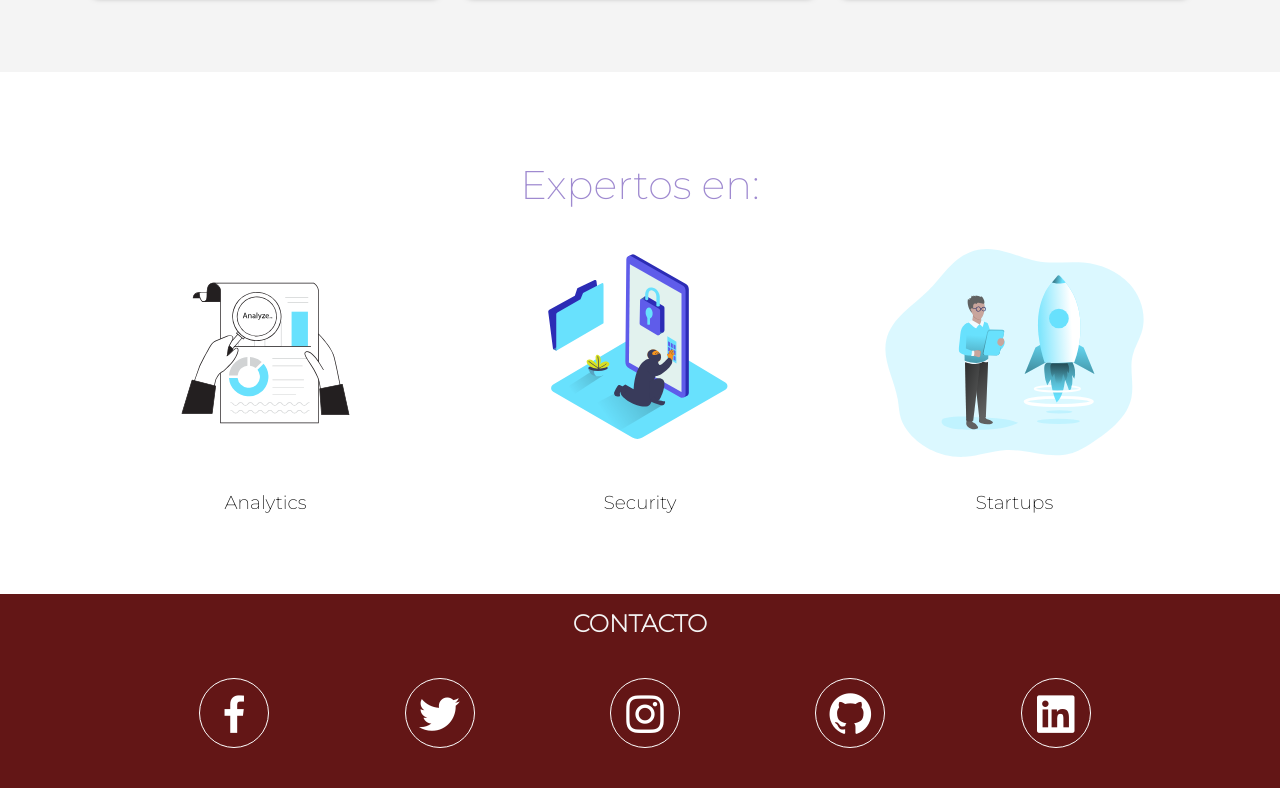
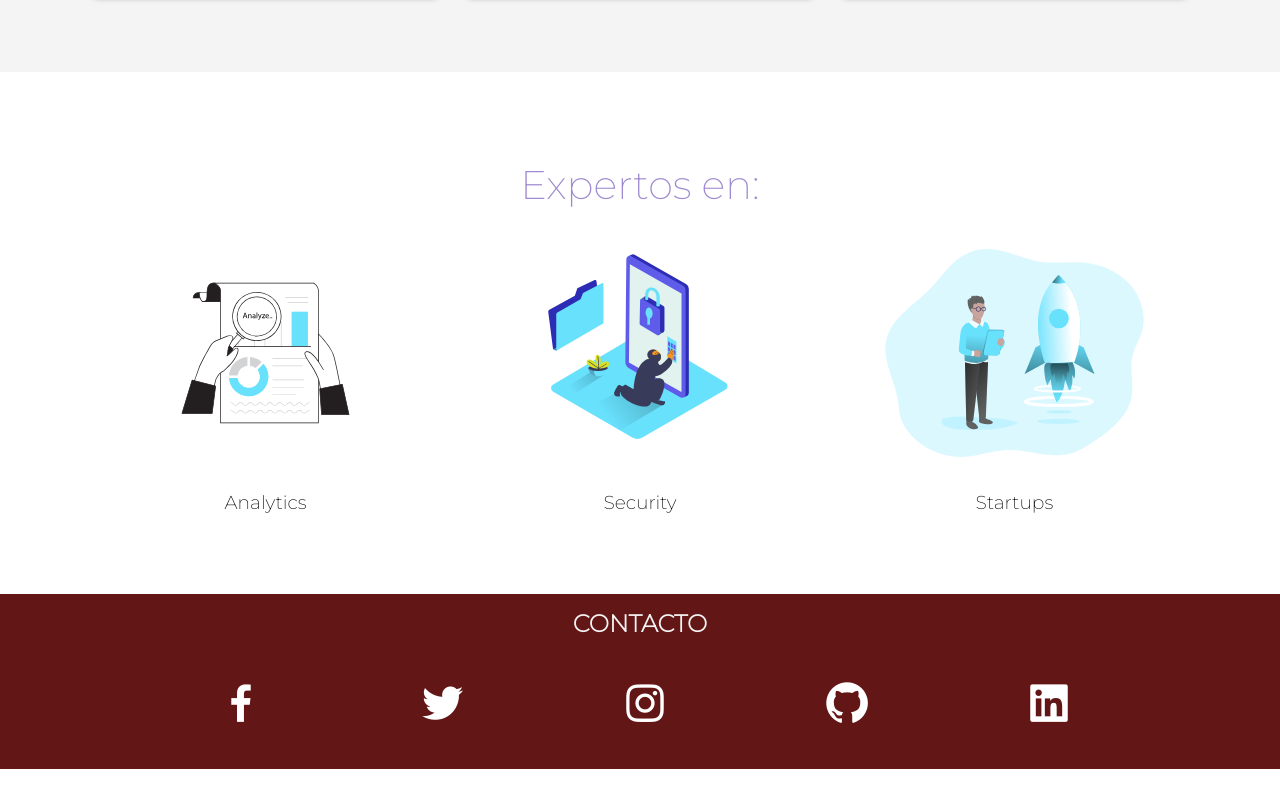
Before and after one commit to gonza1020/My_WebPage, a plain HTML site: page index.html in a window 1280 px wide. Shown: the part 2345-3133 px from the top of the page. Drawn offline with nearby package versions, Linux system fonts and the light colour scheme.

Commit message:
Confirmar

```diff
--- a/css/estilos.css
+++ b/css/estilos.css
@@ -271,24 +271,16 @@ footer h2{
 .social-media-icon{
     display: inline-block;
     margin-left: 10px;
-    width: 70px;
-    height:70px;
     padding: 0;
-    border: 1px solid #fff;
-    border-radius: 50%;
     text-align: center;
     color: #fff;
 
-}
 
-.social-media-icon:hover{
-    background: gray;
-    color: black;
 }
 
 .social-media-icon i{
     font-size: 50px;
-    line-height:70px;
+
 }
 
 .line{
--- a/index.html
+++ b/index.html
@@ -111,16 +111,16 @@
             <a href="https://www.facebook.com/gonzaaliitoooooo" target= "_blank" class="social-media-icon">
                 <i class='bx bxl-facebook'></i>
             </a>
-            <a href="https://twitter.com/zoloagaf" target= "_blank" class="social-media-icon">
+            <a href="https://twitter.com/" target= "_blank" class="social-media-icon ">
                 <i class='bx bxl-twitter' ></i>
             </a>
-            <a href="https://www.instagram.com/gonzalo.zoloaga/" target= "_blank" class="social-media-icon">
+            <a href="https://www.instagram.com/gonzalo.zoloaga/" target= "_blank" class="social-media-icon ">
                 <i class='bx bxl-instagram' ></i>
             </a>
-            <a href="https://github.com/gonza1020" target="_blank" class="social-media-icon">
+            <a href="https://github.com/gonza1020" target="_blank" class="social-media-icon ">
                 <i class='bx bxl-github'></i>
             </a>
-            <a href="https://www.linkedin.com/in/gonzalo-zoloaga-4a07a31b4/" target="_blank" class="social-media-icon">
+            <a href="https://www.linkedin.com/in/gzoloaga/" target="_blank" class="social-media-icon ">
                 <i class='bx bxl-linkedin-square'></i>
             </a>
 
```
